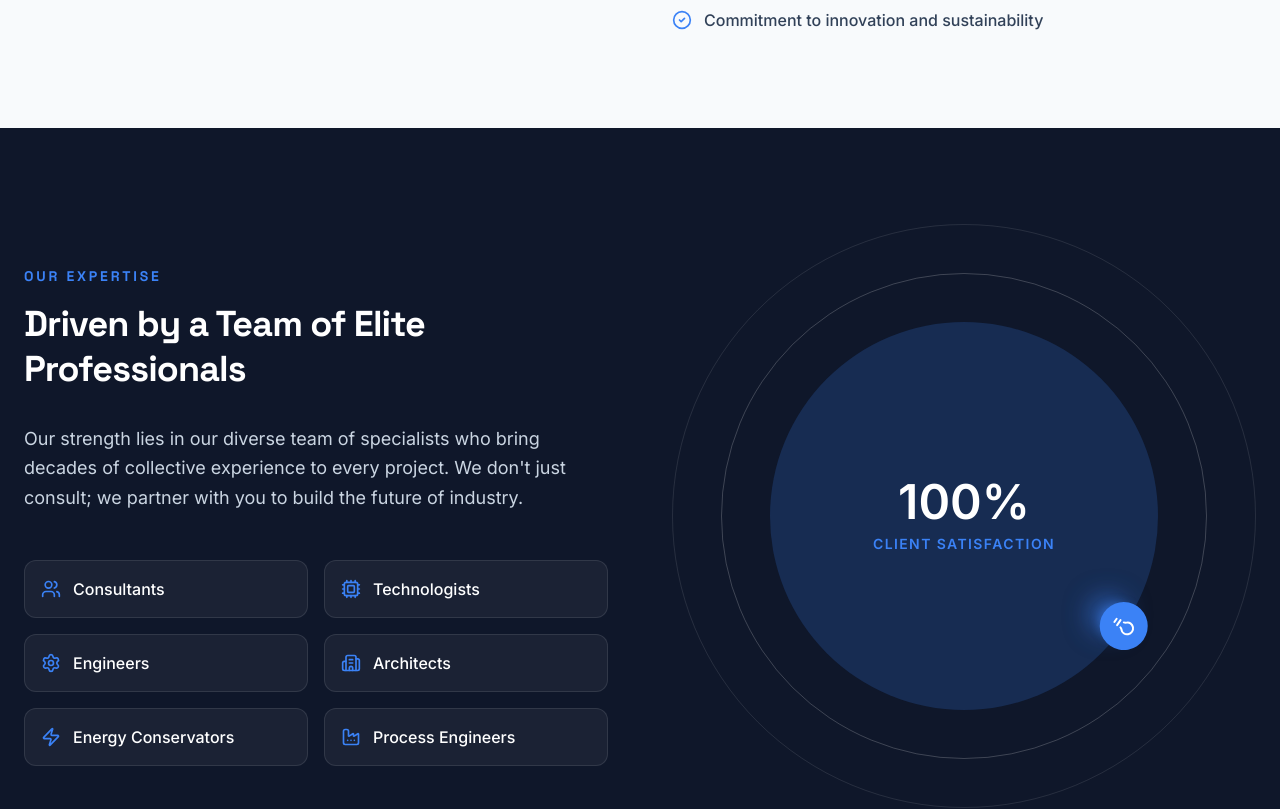
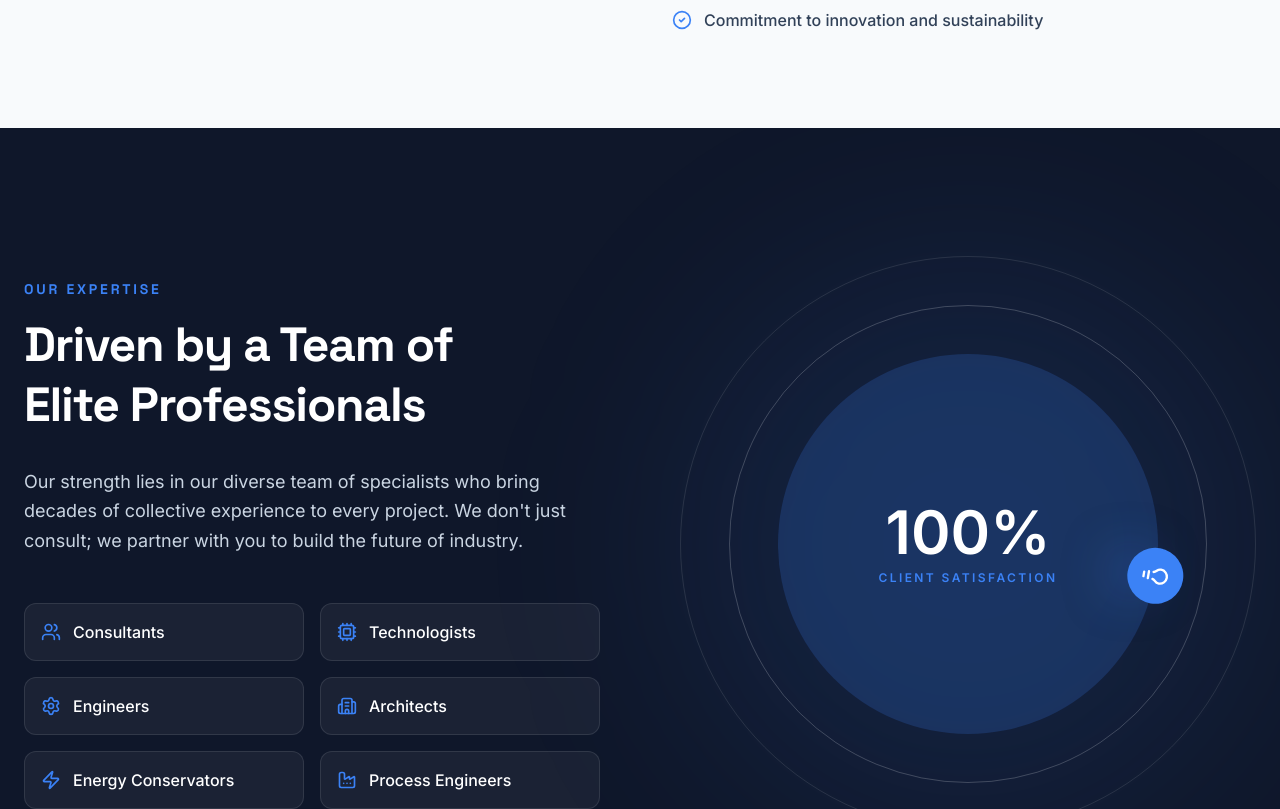
Before and after one commit to karanverma-lgtm/avconexpo, a React (Vite) app: page / in a window 1280 px wide. Shown: the part 4040-4849 px from the top of the page. Built offline with nearby package versions, Linux system fonts and the light colour scheme.

Commit message:
feat(App): Enhance expertise section layout and styling
Refine the layout and styling of the expertise section to improve visual appeal and readability. Adjust padding, spacing, and text sizes for different screen resolutions. Add a subtle fade-in effect for improved user experience.

```diff
--- a/src/App.tsx
+++ b/src/App.tsx
@@ -500,44 +500,47 @@ const Expertise = () => {
   ];
 
   return (
-    <section id="expertise" className="py-24 bg-brand-primary text-white">
+    <section id="expertise" className="py-20 lg:py-32 bg-brand-primary text-white overflow-hidden">
       <div className="max-w-7xl mx-auto px-6">
-        <div className="grid lg:grid-cols-2 gap-16 items-center">
-          <div>
-            <h2 className="text-sm font-bold text-brand-accent uppercase tracking-[0.2em] mb-4">Our Expertise</h2>
-            <h3 className="text-4xl font-bold mb-8 leading-tight">
-              Driven by a Team of Elite Professionals
+        <div className="grid lg:grid-cols-2 gap-12 lg:gap-20 items-center">
+          <div className="text-center lg:text-left">
+            <h2 className="text-xs lg:text-sm font-bold text-brand-accent uppercase tracking-[0.2em] mb-4">Our Expertise</h2>
+            <h3 className="text-3xl lg:text-5xl font-bold mb-6 lg:mb-8 leading-tight">
+              Driven by a Team of <br className="hidden lg:block" /> Elite Professionals
             </h3>
-            <p className="text-slate-300 mb-12 leading-relaxed text-lg">
+            <p className="text-slate-300 mb-10 lg:mb-12 leading-relaxed text-base lg:text-lg max-w-2xl mx-auto lg:mx-0">
               Our strength lies in our diverse team of specialists who bring decades of collective experience to every project. We don't just consult; we partner with you to build the future of industry.
             </p>
 
-            <div className="grid grid-cols-2 gap-4">
+            <div className="grid grid-cols-1 sm:grid-cols-2 gap-3 lg:gap-4 text-left">
               {roles.map((role, i) => (
-                <div key={i} className="flex items-center gap-3 p-4 rounded-xl bg-white/5 border border-white/10 hover:bg-white/10 transition-colors">
-                  <div className="text-brand-accent">{role.icon}</div>
-                  <span className="font-medium">{role.name}</span>
+                <div key={i} className="flex items-center gap-3 p-4 rounded-xl bg-white/5 border border-white/10 hover:bg-white/10 transition-all duration-300 group">
+                  <div className="text-brand-accent group-hover:scale-110 transition-transform">{role.icon}</div>
+                  <span className="font-medium text-sm lg:text-base">{role.name}</span>
                 </div>
               ))}
             </div>
           </div>
 
-          <div className="relative">
-            <div className="aspect-square rounded-full border border-white/10 p-12 flex items-center justify-center">
-              <div className="aspect-square rounded-full border border-white/20 p-12 flex items-center justify-center w-full">
+          <div className="relative mt-16 lg:mt-0 flex justify-center">
+            {/* Decorative Background Glow */}
+            <div className="absolute top-1/2 left-1/2 -translate-x-1/2 -translate-y-1/2 w-full h-full bg-brand-accent/10 blur-[100px] rounded-full" />
+
+            <div className="w-full max-w-[300px] sm:max-w-[400px] lg:max-w-none aspect-square rounded-full border border-white/10 p-6 sm:p-12 flex items-center justify-center relative z-10">
+              <div className="aspect-square rounded-full border border-white/20 p-6 sm:p-12 flex items-center justify-center w-full">
                 <div className="aspect-square rounded-full bg-brand-accent/20 flex items-center justify-center w-full relative">
                   <motion.div
                     animate={{ rotate: 360 }}
-                    transition={{ duration: 20, repeat: Infinity, ease: "linear" }}
+                    transition={{ duration: 25, repeat: Infinity, ease: "linear" }}
                     className="absolute inset-0"
                   >
-                    <div className="absolute top-0 left-1/2 -translate-x-1/2 -translate-y-1/2 w-12 h-12 bg-brand-accent rounded-full flex items-center justify-center shadow-xl shadow-brand-accent/50">
-                      <Lightbulb className="w-6 h-6" />
+                    <div className="absolute top-0 left-1/2 -translate-x-1/2 -translate-y-1/2 w-10 h-10 lg:w-14 lg:h-14 bg-brand-accent rounded-full flex items-center justify-center shadow-2xl shadow-brand-accent/50">
+                      <Lightbulb className="w-5 h-5 lg:w-7 lg:h-7" />
                     </div>
                   </motion.div>
-                  <div className="text-center p-8">
-                    <div className="text-5xl font-bold mb-2">100%</div>
-                    <div className="text-sm uppercase tracking-widest text-brand-accent font-bold">Client Satisfaction</div>
+                  <div className="text-center p-4 lg:p-8">
+                    <div className="text-4xl lg:text-6xl font-bold mb-1 lg:mb-2">100%</div>
+                    <div className="text-[10px] lg:text-xs uppercase tracking-[0.2em] text-brand-accent font-bold">Client Satisfaction</div>
                   </div>
                 </div>
               </div>
```
